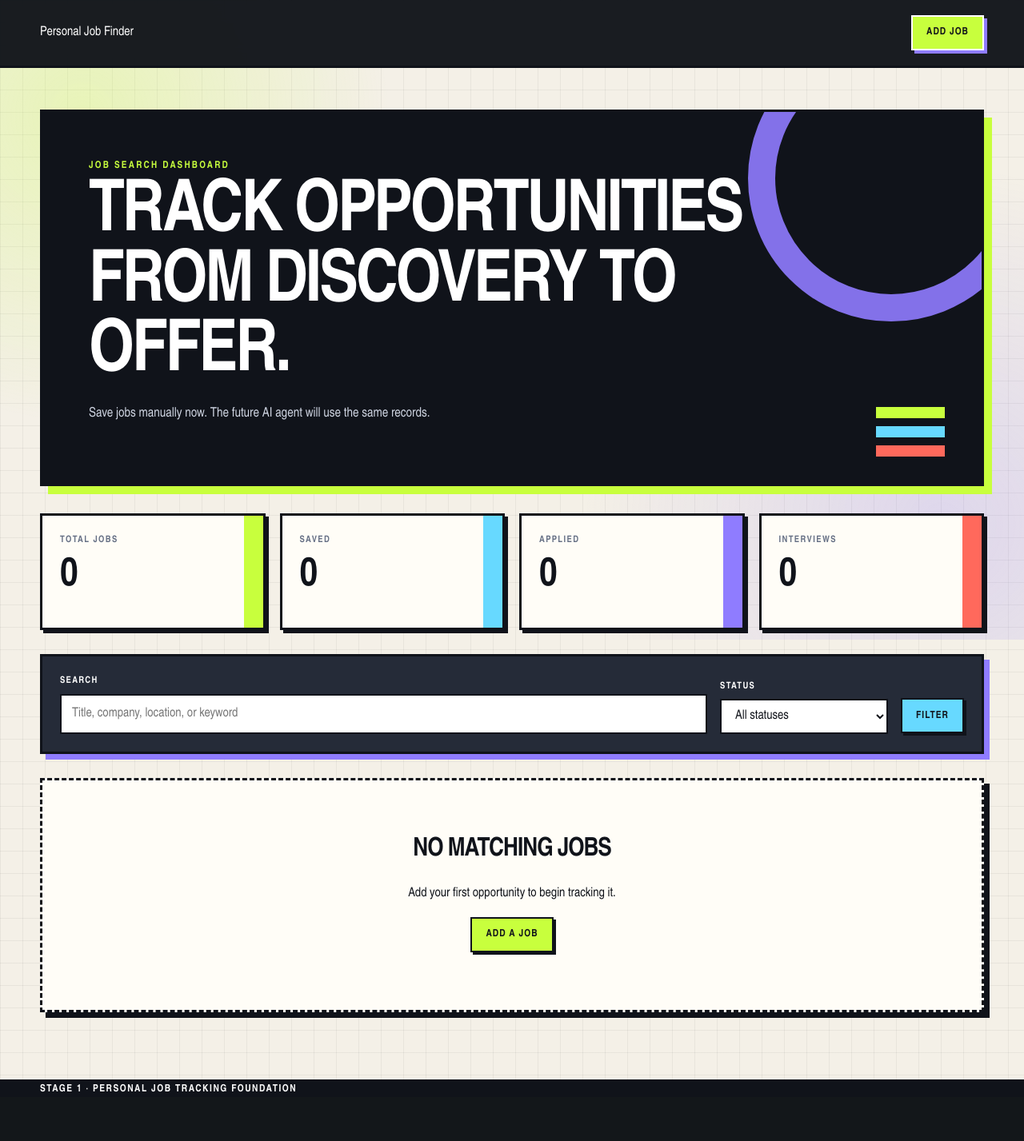
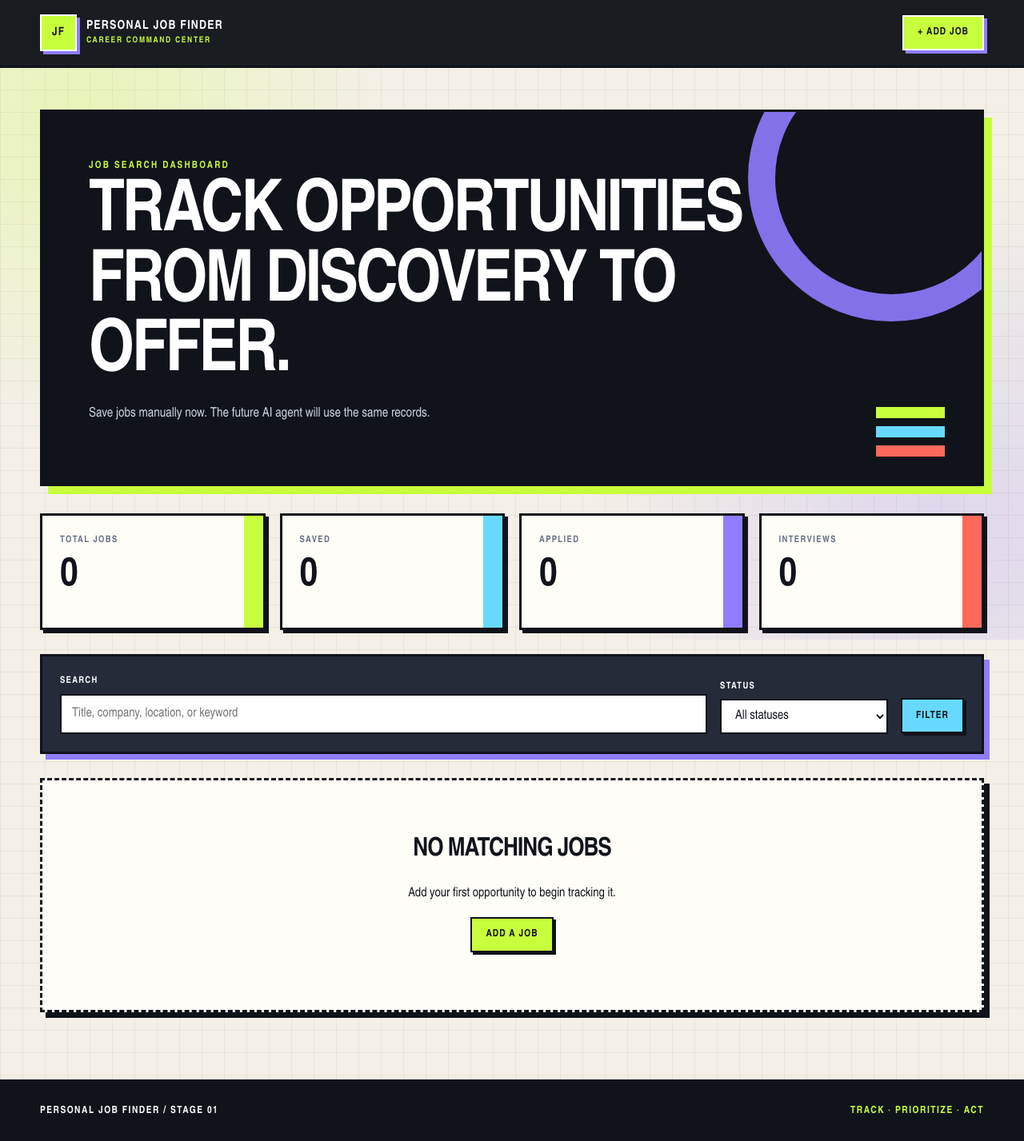
Before and after one commit to aprescod12/personal-job-finder, a Django app: page / in a window 1280 px wide. Shown: the whole page at 80% size. Before the commit the page ends 1366 px from the top, so only its background shows below. Run offline with Django 5.2, Linux system fonts and the light colour scheme; data that the repository does not hold is empty.

Commit message:
Update navigation and footer branding

```diff
--- a/tracker/templates/tracker/base.html
+++ b/tracker/templates/tracker/base.html
@@ -10,8 +10,14 @@
 <body>
     <header class="site-header">
         <div class="container nav-row">
-            <a class="brand" href="{% url 'job_list' %}">Personal Job Finder</a>
-            <a class="button button-primary" href="{% url 'job_create' %}">Add Job</a>
+            <a class="brand" href="{% url 'job_list' %}" aria-label="Personal Job Finder dashboard">
+                <span class="brand-mark">JF</span>
+                <span class="brand-copy">
+                    <strong>PERSONAL JOB FINDER</strong>
+                    <small>CAREER COMMAND CENTER</small>
+                </span>
+            </a>
+            <a class="button button-primary" href="{% url 'job_create' %}">+ ADD JOB</a>
         </div>
     </header>
 
@@ -20,7 +26,10 @@
     </main>
 
     <footer class="site-footer">
-        <div class="container">Stage 1 · Personal job tracking foundation</div>
+        <div class="container footer-row">
+            <span>PERSONAL JOB FINDER / STAGE 01</span>
+            <span class="footer-code">TRACK · PRIORITIZE · ACT</span>
+        </div>
     </footer>
 </body>
 </html>
```
